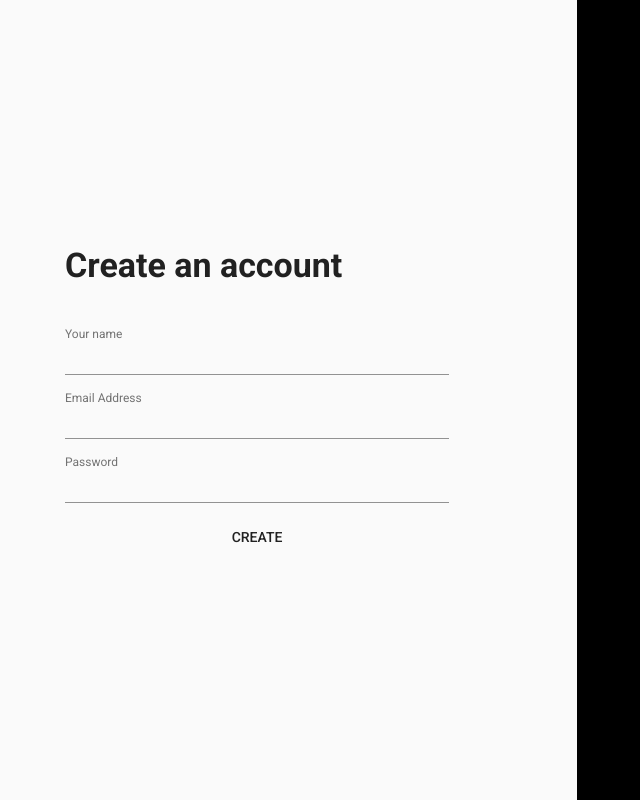
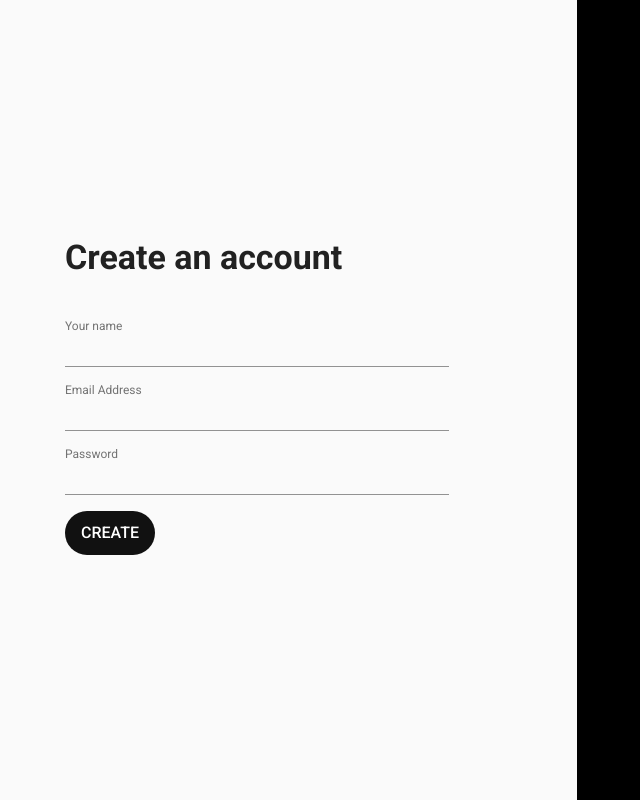
Before and after one commit to hatchways/team-pretzel, a React (Create React App) app in the folder client/: page /signup in a window 1280 px wide. Shown: the whole page, without its empty margins (63-703 px from the left). Built offline with nearby package versions, Linux system fonts and the light colour scheme.

Commit message:
create styles obj

```diff
--- a/client/src/pages/presentational/SignupForms.js
+++ b/client/src/pages/presentational/SignupForms.js
@@ -1,28 +1,38 @@
 import React from 'react'
 import { Formik } from 'formik'
-import {
-  FormControl,
-  InputLabel,
-  Input,
-  Button,
-  TextField
-} from '@material-ui/core'
+import { FormControl, InputLabel, Input, Button } from '@material-ui/core'
+
+const styles = {
+  formContainer: { display: 'flex', flexDirection: 'column' },
+  formControl: { marginBottom: '1rem' },
+  button: {
+    borderRadius: '9999px',
+    display: 'inline-block',
+    textDecoration: 'none',
+    backgroundColor: '#111',
+    color: 'white',
+    paddingTop: '0.5rem',
+    paddingBottom: '0.5rem',
+    paddingLeft: '1rem',
+    paddingRight: '1rem',
+    marginBottom: '.5rem',
+    fontSize: '1rem'
+  }
+}
 
 const SignupForms = () => {
   return (
     <Formik
       initialValues={{ fullName: '', email: '', password: '' }}
       onSubmit={values => {
-        console.log('values', values)
+        console.log(values)
       }}
     >
       {props => {
         return (
-          <form
-            style={{ display: 'flex', flexDirection: 'column' }}
-            onSubmit={props.handleSubmit}
-          >
-            <FormControl style={{ marginBottom: '1rem' }}>
+          <form onSubmit={props.handleSubmit}>
+            <div style={styles.formContainer}>
+              <FormControl style={styles.formControl}>
                 <InputLabel shrink={true}>Your name</InputLabel>
                 <Input
                   type="text"
@@ -31,7 +41,7 @@ const SignupForms = () => {
                   onChange={props.handleChange}
                 />
               </FormControl>
-            <FormControl style={{ marginBottom: '1rem' }}>
+              <FormControl style={styles.formControl}>
                 <InputLabel shrink={true}>Email Address</InputLabel>
                 <Input
                   type="email"
@@ -40,7 +50,7 @@ const SignupForms = () => {
                   onChange={props.handleChange}
                 />
               </FormControl>
-            <FormControl style={{ marginBottom: '1rem' }}>
+              <FormControl style={styles.formControl}>
                 <InputLabel shrink={true}>Password</InputLabel>
                 <Input
                   type="password"
@@ -49,7 +59,10 @@ const SignupForms = () => {
                   onChange={props.handleChange}
                 />
               </FormControl>
-            <Button type="submit">Create</Button>
+            </div>
+            <Button style={styles.button} type="submit">
+              Create
+            </Button>
           </form>
         )
       }}
```
Also changed, not shown: 1 other file (tests, documents, lock files or other folders). Lines whose indentation alone changed are shown as unchanged.
